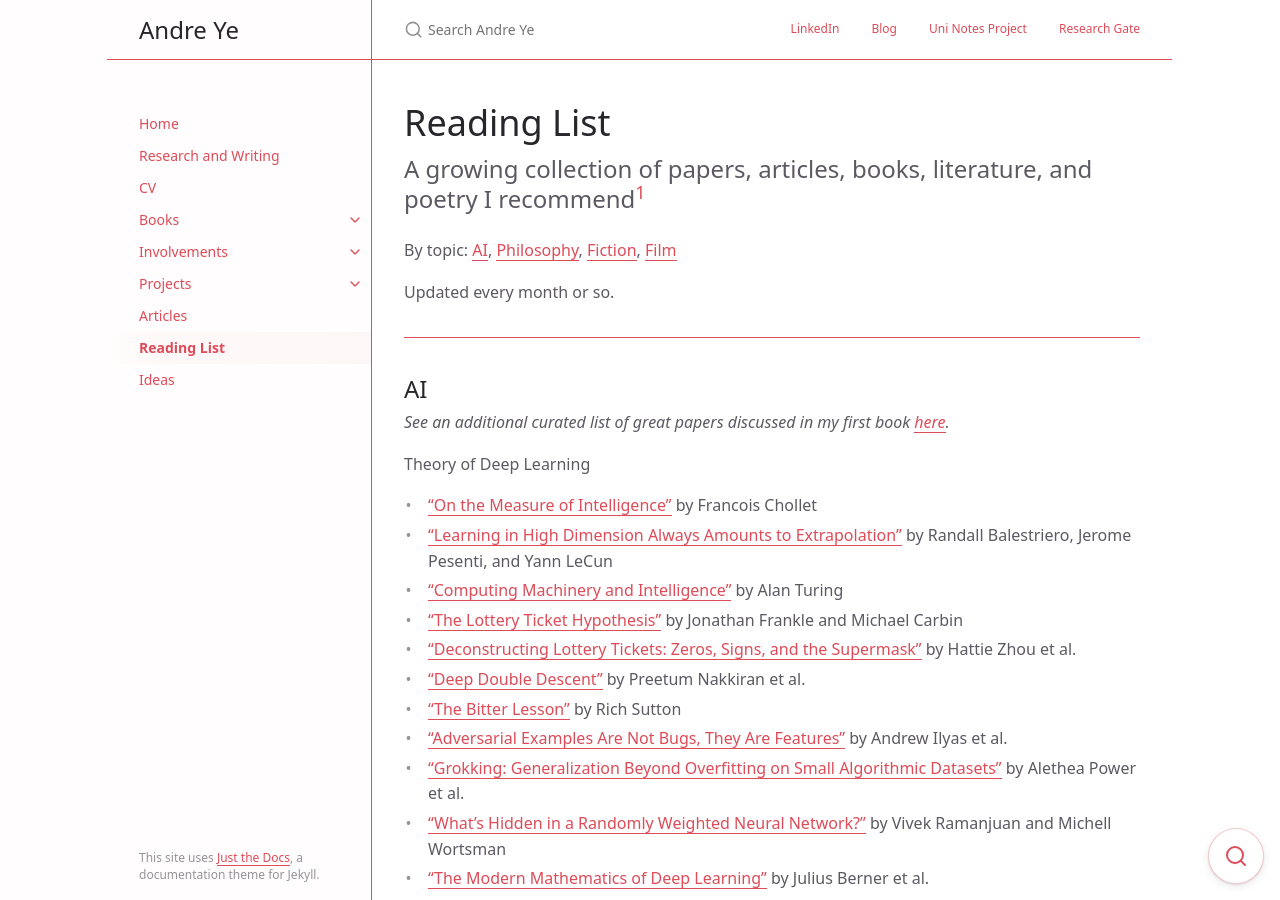
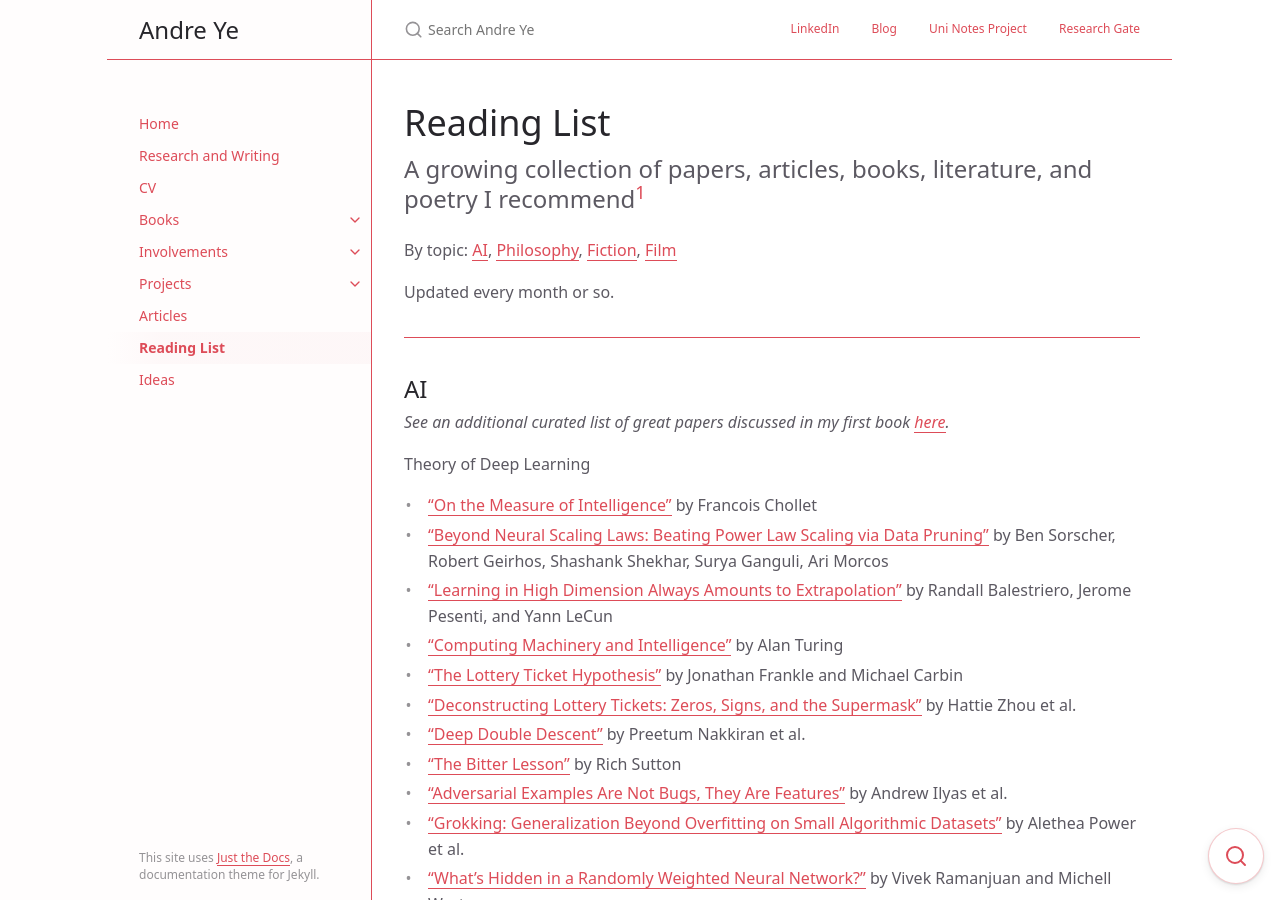
Before and after one commit to andre-ye/andre-ye.github.io-retired, a Jekyll site: the page built from docs/reading-list.md, in a window 1280 px wide and 900 px high. Built offline with Jekyll 4.4.1, drawn with Linux system fonts in a browser that asks for light colours; nearby versions of some CDN libraries.

Commit message:
Update reading-list.md

```diff
--- a/docs/reading-list.md
+++ b/docs/reading-list.md
@@ -23,6 +23,7 @@ Updated every month or so.
 
 Theory of Deep Learning
 - ["On the Measure of Intelligence"](https://arxiv.org/abs/1911.01547){:target="_blank"} by Francois Chollet
+- ["Beyond Neural Scaling Laws: Beating Power Law Scaling via Data Pruning"](https://arxiv.org/pdf/2206.14486.pdf){:target="_blank"} by Ben Sorscher, Robert Geirhos, Shashank Shekhar, Surya Ganguli, Ari Morcos
 - ["Learning in High Dimension Always Amounts to Extrapolation"](https://arxiv.org/pdf/2110.09485.pdf){:target="_blank"} by Randall Balestriero, Jerome Pesenti, and Yann LeCun
 - ["Computing Machinery and Intelligence"](https://academic.oup.com/mind/article/LIX/236/433/986238){:target="_blank"} by Alan Turing
 - ["The Lottery Ticket Hypothesis"](https://arxiv.org/pdf/1803.03635.pdf){:target="_blank"} by Jonathan Frankle and Michael Carbin
```
